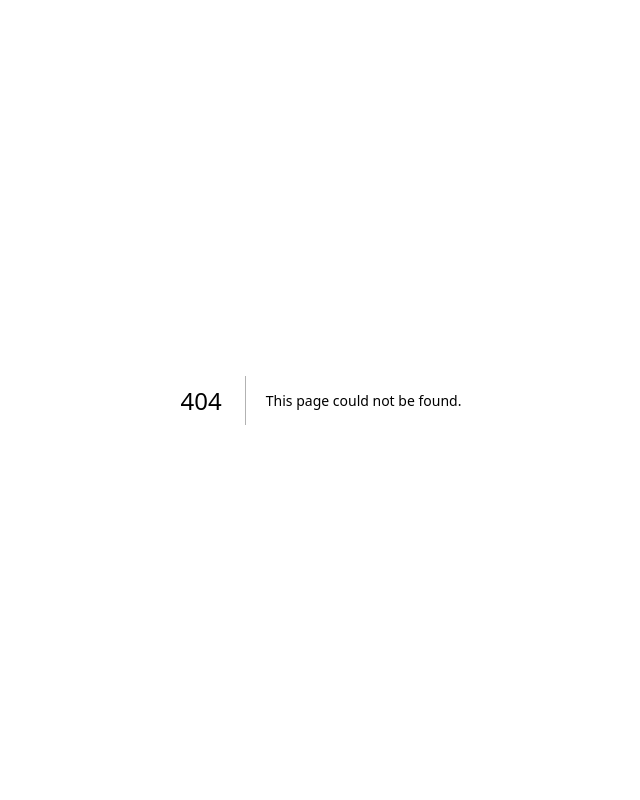
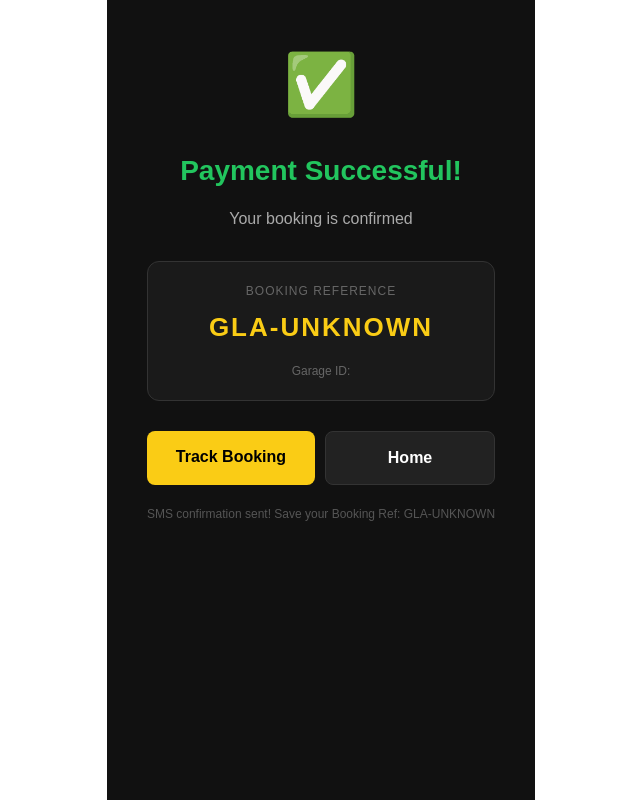
Before and after one commit to ayaan41/ai-garage, a Next.js app: page /success in a window 1280 px wide. Before the commit this address had no page. Shown: the whole page, without its empty margins (319-959 px from the left). Built offline with nearby package versions, Linux system fonts and the light colour scheme.

Commit message:
Step 1: Success page

```diff
--- /dev/null
+++ b/src/app/success/page.tsx
@@ -0,0 +1,36 @@
+"use client";
+import { useSearchParams } from "next/navigation";
+import Link from "next/link";
+
+export default function SuccessPage() {
+  const searchParams = useSearchParams();
+  const bookingRef = searchParams.get("booking_ref") || "GLA-UNKNOWN";
+  const garage = searchParams.get("garage") || "";
+
+  return (
+    <div style={{ padding: "40px", maxWidth: "600px", margin: "0 auto", color: "white", background: "#111", minHeight: "100vh", textAlign: "center" }}>
+      <div style={{ fontSize: "60px", marginBottom: "20px" }}>✅</div>
+      <h1 style={{ fontSize: "28px", fontWeight: "bold", color: "#22c55e" }}>Payment Successful!</h1>
+      <p style={{ marginTop: "15px", color: "#aaa" }}>Your booking is confirmed</p>
+
+      <div style={{ marginTop: "30px", padding: "20px", border: "1px solid #333", borderRadius: "12px", background: "#1a1a1a" }}>
+        <p style={{ fontSize: "12px", color: "#666", letterSpacing: "1px" }}>BOOKING REFERENCE</p>
+        <p style={{ fontSize: "26px", fontWeight: "bold", color: "#facc15", marginTop: "8px", letterSpacing: "2px" }}>{bookingRef}</p>
+        <p style={{ fontSize: "12px", color: "#666", marginTop: "15px" }}>Garage ID: {garage.slice(0,8).toUpperCase()}</p>
+      </div>
+
+      <div style={{ marginTop: "30px", display: "flex", gap: "10px" }}>
+        <Link href={`/track/${bookingRef}`} style={{ flex: 1, padding: "14px", background: "#facc15", color: "black", fontWeight: "bold", borderRadius: "8px", textDecoration: "none" }}>
+          Track Booking
+        </Link>
+        <Link href="/" style={{ flex: 1, padding: "14px", background: "#222", color: "white", fontWeight: "bold", borderRadius: "8px", border: "1px solid #333", textDecoration: "none" }}>
+          Home
+        </Link>
+      </div>
+
+      <p style={{ fontSize: "12px", color: "#555", marginTop: "20px" }}>
+        SMS confirmation sent! Save your Booking Ref: {bookingRef}
+      </p>
+    </div>
+  );
+}
```
